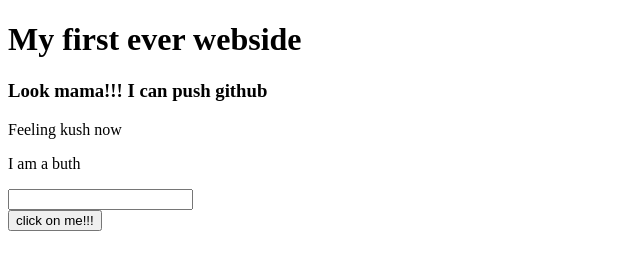
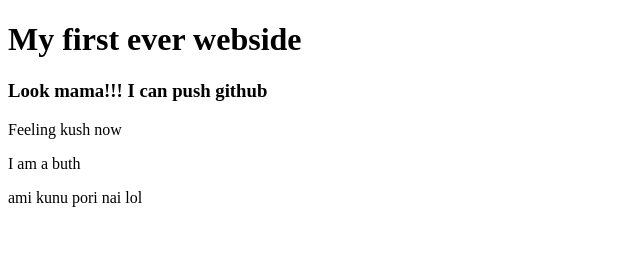
Before and after one commit to kamrul911/my-first-webside-, a plain HTML site: page index.html in a window 1280 px wide. Shown: the whole page, without its empty margins (0-640 px from the left). Drawn offline with Linux system fonts and the light colour scheme.

Commit message:
finally sending

```diff
--- a/index.html
+++ b/index.html
@@ -10,9 +10,7 @@
     <h3>Look mama!!! I can push github</h3>
     <P>Feeling kush now</P>
     <p>I am a buth</p>
-    <input type="text">
-    <br>
-    <button>click on me!!!</button>
+    <p>ami kunu pori nai lol</p>
 
 
 
```
